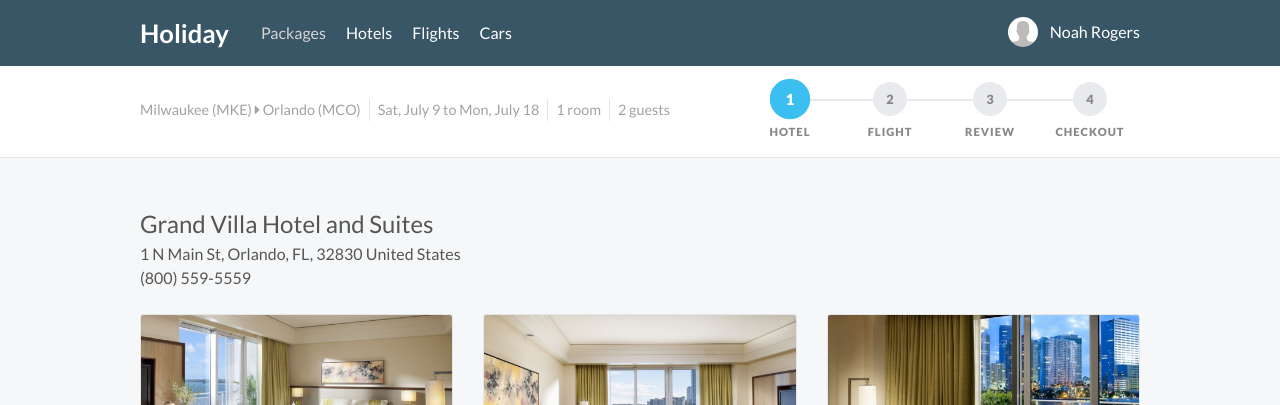
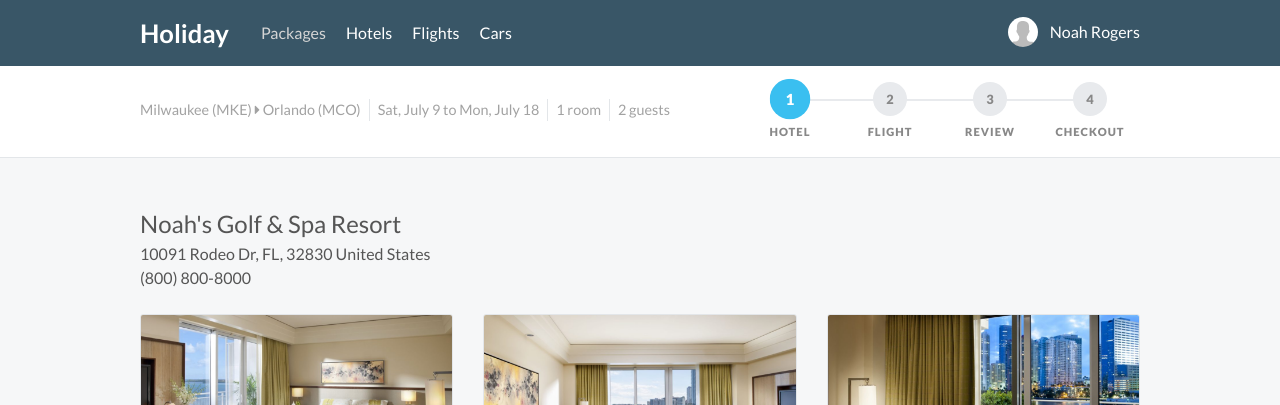
Before and after one commit to Treydor/holiday, a Jekyll site: the page built from _pages/packages/package-room-type.html, in a window 1280 px wide. Shown: the top 405 px of the page. Built offline with Jekyll 4.4.1, drawn with Linux system fonts in a browser that asks for light colours; nearby versions of some CDN libraries.

Commit message:
Updates selected hotel name and address

```diff
--- a/_pages/packages/package-room-type.html
+++ b/_pages/packages/package-room-type.html
@@ -10,9 +10,9 @@ group: packages
 <section class="results">
   <div class="container">
     <div class="section__header">
-      <h2>Grand Villa Hotel and Suites</h2>
-      <p>1 N Main St, Orlando, FL, 32830 United States</p>
-      <p>(800) 559-5559</p>
+      <h2>Noah's Golf &amp; Spa Resort</h2>
+      <p>10091 Rodeo Dr, FL, 32830 United States</p>
+      <p>(800) 800-8000</p>
     </div>
     {% include search/packages/results-rooms.html %}
   </div>
```
